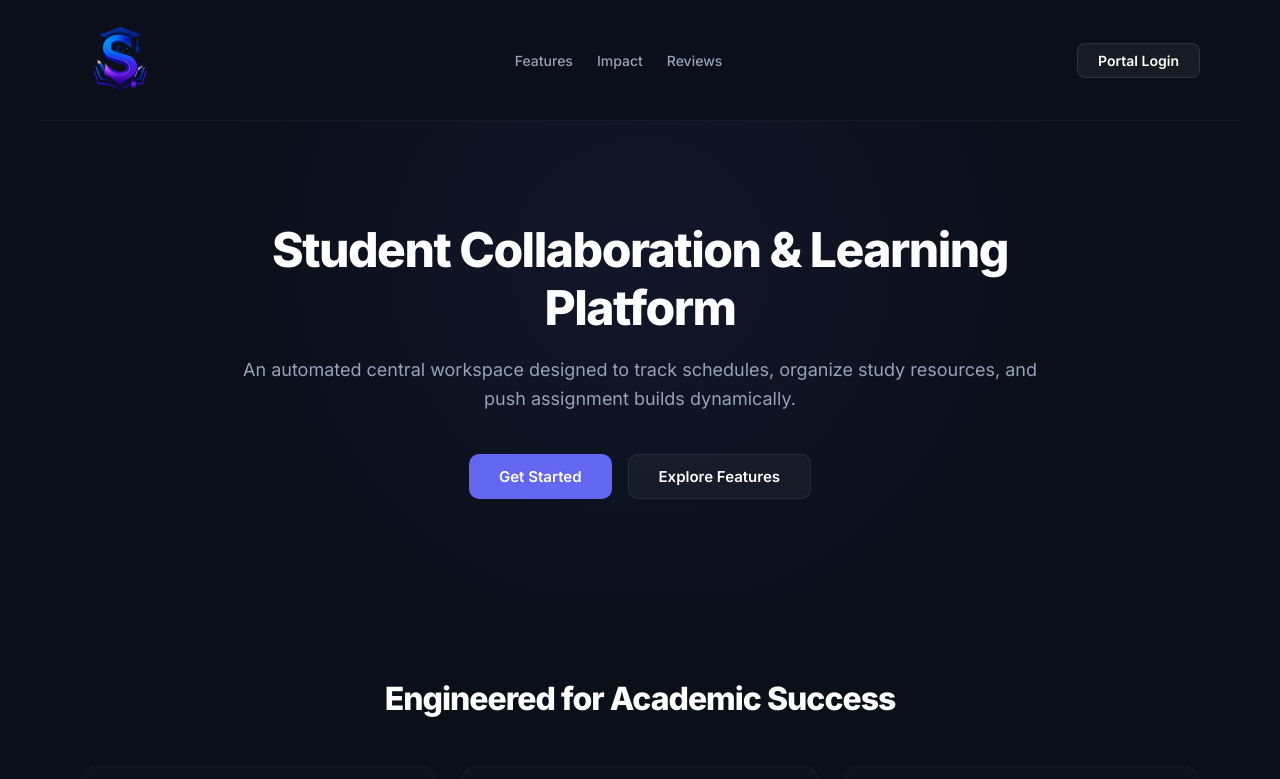
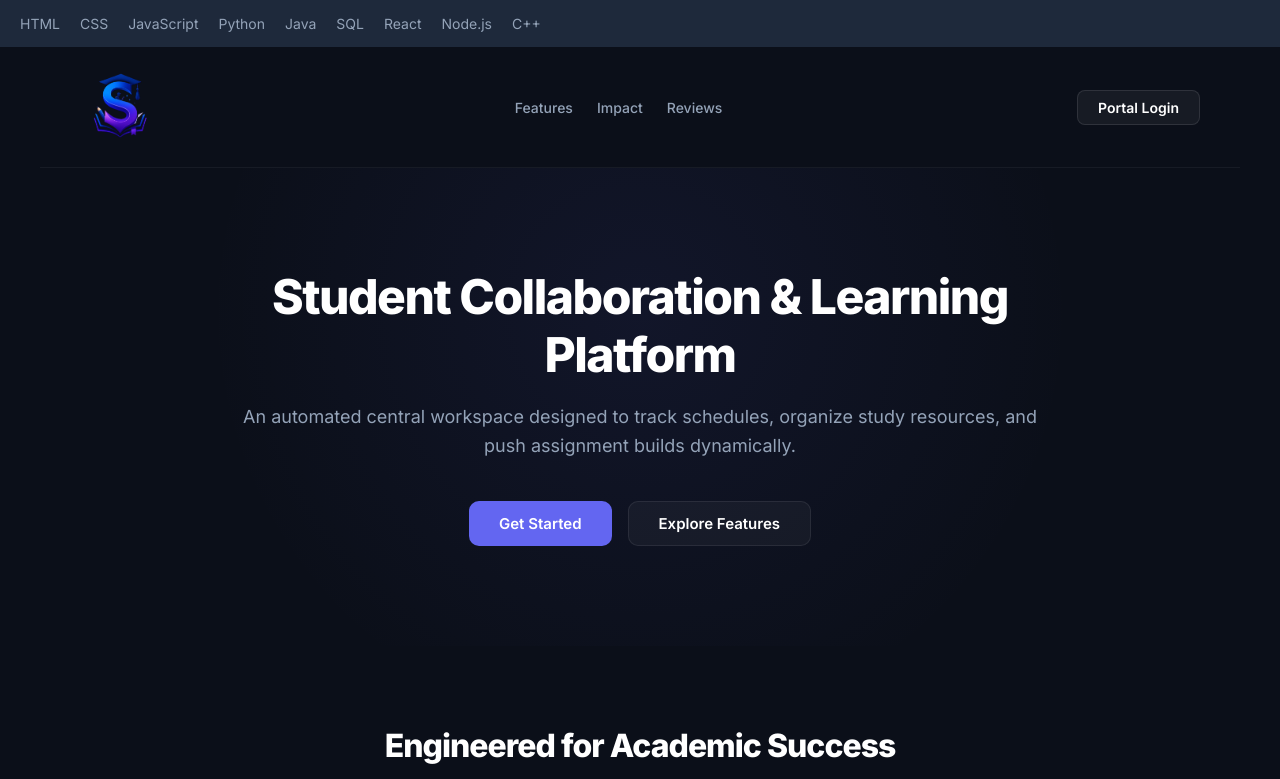
Before and after one commit to itsneeraj065/StuVio-Project, a React (Vite) app in the folder frontend/: page / in a window 1280 px wide. Shown: the top 779 px of the page. Built offline with nearby package versions, Linux system fonts and the light colour scheme.

Commit message:
adding horizontal layout

```diff
--- a/frontend/src/pages/LandingPage.jsx
+++ b/frontend/src/pages/LandingPage.jsx
@@ -27,6 +27,13 @@ function LandingPage() {
 
   return (
     <div style={styles.container}>
+        <nav style={styles.scrollNav}>
+        {["HTML", "CSS", "JavaScript", "Python", "Java", "SQL", "React", "Node.js", "C++"].map((item) => (
+          <span key={item} style={styles.navItem}>
+            {item}
+          </span>
+        ))}
+      </nav>
 
       {/* PUBLIC HEADER NAVBAR */}
 <header style={styles.navbar}>
@@ -385,6 +392,23 @@ socialLink: {
 
 // You might also want to add a hover effect if you wish:
 // (Or just keep it as is, and the icons will match your existing color scheme)
+scrollNav: {
+    display: "flex",
+    overflowX: "auto",      // This enables the scroll
+    whiteSpace: "nowrap",
+    backgroundColor: "#1e293b", // Dark theme to match your app
+    padding: "10px 20px",
+    gap: "20px",
+    scrollbarWidth: "none", // Hides the scrollbar on Firefox
+  },
+  navItem: {
+    color: "#94a3b8",
+    fontSize: "14px",
+    textDecoration: "none",
+    cursor: "pointer",
+    padding: "5px 0",
+    transition: "color 0.2s"
+  }
 };
 
 export default LandingPage;
```
